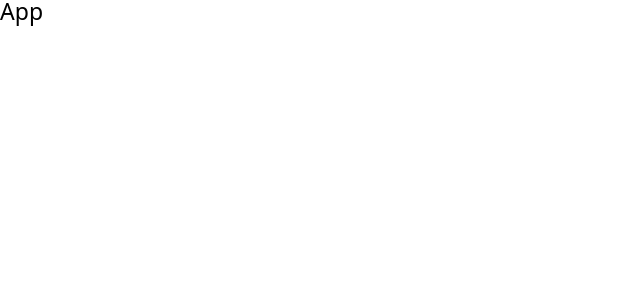
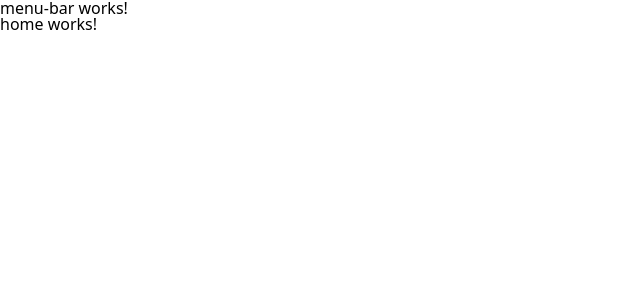
Before and after one commit to AntonioSsantana/Angular-psn-bootcamp-santander, an Angular app: page / in a window 1280 px wide. Shown: the top 300 px of the page, without its empty margins (0-640 px from the left). Built offline with nearby package versions, Linux system fonts and the light colour scheme.

Commit message:
feat: criação  da página Home e componentes necessários

```diff
--- a/src/app/app.component.html
+++ b/src/app/app.component.html
@@ -1,2 +1,3 @@
+<app-menu-bar></app-menu-bar>
+<app-home></app-home>
 <router-outlet></router-outlet>
-<h3>App</h3>
--- /dev/null
+++ b/src/app/components/card/card.component.html
@@ -0,0 +1 @@
+<p>card works!</p>
--- /dev/null
+++ b/src/app/components/card/card.component.ts
@@ -0,0 +1,15 @@
+import { Component, OnInit } from '@angular/core';
+
+@Component({
+  selector: 'app-card',
+  templateUrl: './card.component.html',
+  styleUrls: ['./card.component.css']
+})
+export class CardComponent implements OnInit {
+
+  constructor() { }
+
+  ngOnInit(): void {
+  }
+
+}
--- /dev/null
+++ b/src/app/components/menu-bar/menu-bar.component.html
@@ -0,0 +1 @@
+<p>menu-bar works!</p>
--- /dev/null
+++ b/src/app/components/menu-bar/menu-bar.component.ts
@@ -0,0 +1,15 @@
+import { Component, OnInit } from '@angular/core';
+
+@Component({
+  selector: 'app-menu-bar',
+  templateUrl: './menu-bar.component.html',
+  styleUrls: ['./menu-bar.component.css']
+})
+export class MenuBarComponent implements OnInit {
+
+  constructor() { }
+
+  ngOnInit(): void {
+  }
+
+}
--- /dev/null
+++ b/src/app/pages/home/home.component.html
@@ -0,0 +1 @@
+<p>home works!</p>
--- /dev/null
+++ b/src/app/pages/home/home.component.ts
@@ -0,0 +1,15 @@
+import { Component, OnInit } from '@angular/core';
+
+@Component({
+  selector: 'app-home',
+  templateUrl: './home.component.html',
+  styleUrls: ['./home.component.css']
+})
+export class HomeComponent implements OnInit {
+
+  constructor() { }
+
+  ngOnInit(): void {
+  }
+
+}
```
Also changed, not shown: src/app/app.module.ts (+7 -1 lines), src/app/components/card/card.component.css (added), src/app/components/menu-bar/menu-bar.component.css (added), src/app/pages/home/home.component.css (added).
